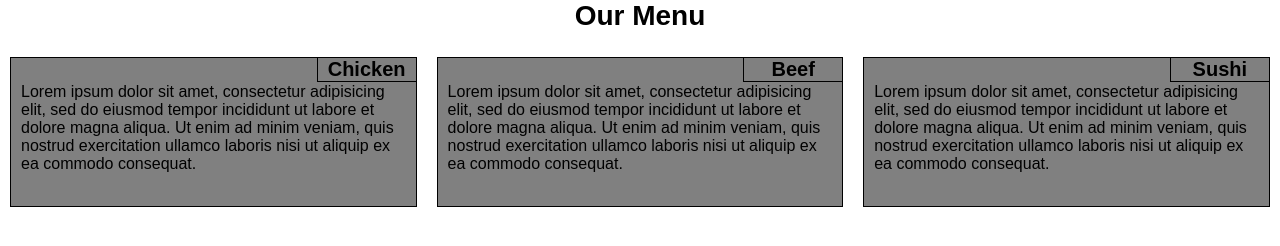
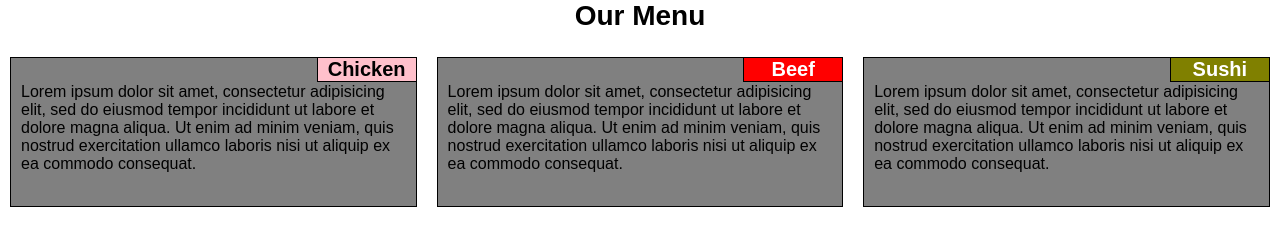
Before and after one commit to vladsav1980/coursera-webdev, a plain HTML site: page module2-solution/index.html in a window 1280 px wide. Drawn offline with Linux system fonts and the light colour scheme.

Commit message:
Last version

```diff
--- a/module2-solution/css/styles.css
+++ b/module2-solution/css/styles.css
@@ -44,6 +44,20 @@ div.title {
   text-align:center;
   font-weight:bold;
   font-size: 125%;
+}
+
+div#chicken {
+  background-color: pink;
+}
+
+div#beef {
+  background-color: red;
+  color: white;
+}
+
+div#sushi {
+  background-color: olive;
+  color: white;
 }
 
 /* Simple Responsive Framework. */
--- a/module2-solution/index.html
+++ b/module2-solution/index.html
@@ -11,21 +11,21 @@
 
 <div class="row">
   <div class="col-lg-4 col-md-6">
-    <div class="title">Chicken</div>
+    <div class="title" id="chicken">Chicken</div>
     <p>Lorem ipsum dolor sit amet, consectetur adipisicing elit, sed do eiusmod
   tempor incididunt ut labore et dolore magna aliqua. Ut enim ad minim veniam,
   quis nostrud exercitation ullamco laboris nisi ut aliquip ex ea commodo
   consequat. </p></div>
 
   <div class="col-lg-4 col-md-6">
-    <div class="title">Beef</div>
+    <div class="title" id="beef">Beef</div>
     <p>Lorem ipsum dolor sit amet, consectetur adipisicing elit, sed do eiusmod
   tempor incididunt ut labore et dolore magna aliqua. Ut enim ad minim veniam,
   quis nostrud exercitation ullamco laboris nisi ut aliquip ex ea commodo
   consequat.  </p></div>
 
   <div class="col-lg-4 col-md-12">
-    <div class="title">Sushi</div>
+    <div class="title" id="sushi">Sushi</div>
     <p>Lorem ipsum dolor sit amet, consectetur adipisicing elit, sed do eiusmod
   tempor incididunt ut labore et dolore magna aliqua. Ut enim ad minim veniam,
   quis nostrud exercitation ullamco laboris nisi ut aliquip ex ea commodo
```
